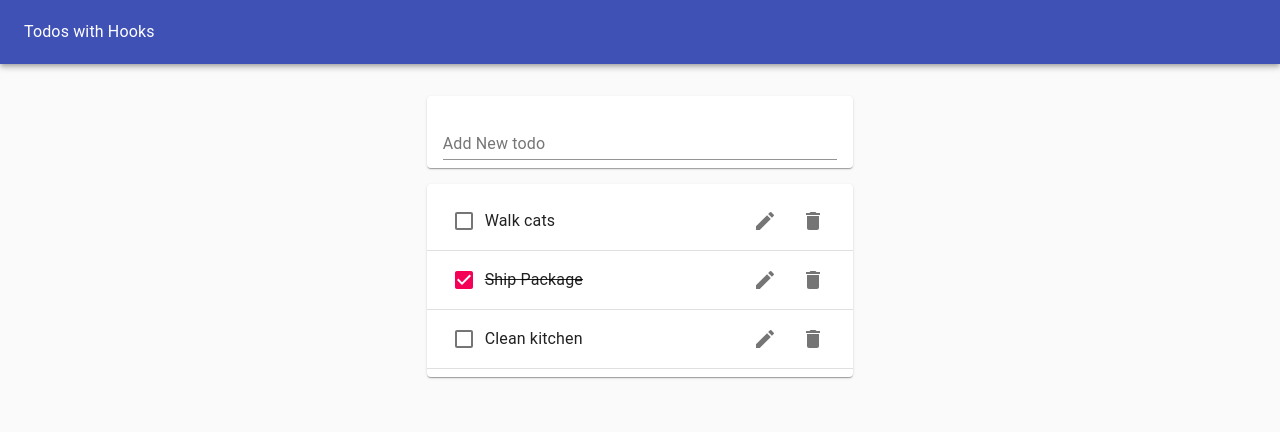
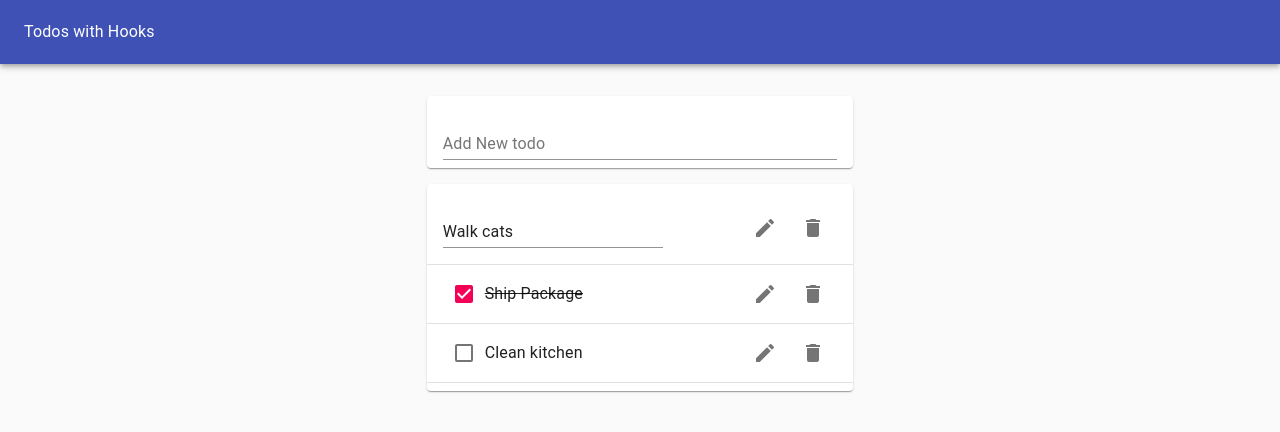
Before and after one commit to spencerhaugh/Todo-App-Hooks, a React (Create React App) app: page / in a window 1280 px wide. Both pictures are taken after a click on the button 765 px from the left and 221 px from the top of the page. Shown: the top 432 px of the page. Built offline with nearby package versions, Linux system fonts and the light colour scheme.

Commit message:
Add edit todo item form and functionality

```diff
--- a/src/components/Todo.js
+++ b/src/components/Todo.js
@@ -1,4 +1,6 @@
 import React from 'react';
+import UpdateItemForm from './UpdateItemForm';
+import useToggleState from '../hooks/useToggleState';
 import ListItem from '@material-ui/core/ListItem';
 import ListItemText from '@material-ui/core/ListItemText';
 import Checkbox from '@material-ui/core/Checkbox';
@@ -7,13 +9,26 @@ import IconButton from '@material-ui/core/IconButton';
 import DeleteIcon from '@material-ui/icons/Delete';
 import EditIcon from '@material-ui/icons/Edit';
 
-export default function Todo({ task, completed, id, removeTodo, toggleComplete }) {
+export default function Todo({ task, completed, id, removeTodo, toggleComplete, updateTodo }) {
+    const [editing, toggleEditing] = useToggleState(false);
     return (
         <ListItem>
-            <Checkbox tabIndex={-1} checked={completed} onChange={() => toggleComplete(id)} />
-            <ListItemText style={{ textDecoration: completed ? "line-through" : "none" }}>{task}</ListItemText>
+            {
+                editing ?
+                    <UpdateItemForm
+                        task={task}
+                        updateTodo={updateTodo}
+                        id={id}
+                        toggleEditing={toggleEditing}
+                    />
+                    :
+                    <>
+                        <Checkbox tabIndex={-1} checked={completed} onChange={() => toggleComplete(id)} />
+                        <ListItemText style={{ textDecoration: completed ? "line-through" : "none" }}>{task}</ListItemText>
+                    </>
+            }
             <ListItemSecondaryAction>
-                <IconButton aria-label='Edit' >
+                <IconButton aria-label='Edit' onClick={() => toggleEditing(!editing)}>
                     <EditIcon />
                 </IconButton>
                 <IconButton aria-label='Delete' onClick={() => removeTodo(id)}>
--- a/src/components/TodoApp.js
+++ b/src/components/TodoApp.js
@@ -5,7 +5,7 @@ import Paper from '@material-ui/core/Paper';
 import AppBar from '@material-ui/core/AppBar';
 import Toolbar from '@material-ui/core/Toolbar';
 import Grid from '@material-ui/core/Grid';
-import { Typography, unstable_createMuiStrictModeTheme } from '@material-ui/core';
+import { Typography } from '@material-ui/core';
 import uuid from 'uuid/v4';
 
 function TodoApp() {
@@ -28,6 +28,12 @@ function TodoApp() {
         );
         setTodos(updatedTodos);
     };
+    const updateTodo = (todoId, newTask) => {
+        const updatedTodos = todos.map(todo =>
+            todo.id === todoId ? { ...todo, task: newTask } : todo
+        );
+        setTodos(updatedTodos);
+    };
     return (
         <Paper style={{
             padding: 0,
@@ -45,7 +51,12 @@ function TodoApp() {
             <Grid container justify='center' style={{ marginTop: '1rem' }}>
                 <Grid item xs={11} md={8} lg={4}>
                     <TodoForm addTodo={addTodo} />
-                    <TodoList todos={todos} removeTodo={removeTodo} toggleComplete={toggleComplete} />
+                    <TodoList
+                        todos={todos}
+                        removeTodo={removeTodo}
+                        toggleComplete={toggleComplete}
+                        updateTodo={updateTodo}
+                    />
                 </Grid>
             </Grid>
         </Paper>
--- a/src/components/TodoList.js
+++ b/src/components/TodoList.js
@@ -6,7 +6,7 @@ import List from '@material-ui/core/List';
 import Divider from '@material-ui/core/Divider';
 
 
-function TodoList({ todos, removeTodo, toggleComplete }) {
+function TodoList({ todos, removeTodo, toggleComplete, updateTodo }) {
     return (
         <Paper>
             <List>
@@ -19,6 +19,7 @@ function TodoList({ todos, removeTodo, toggleComplete }) {
                             completed={todo.completed}
                             removeTodo={removeTodo}
                             toggleComplete={toggleComplete}
+                            updateTodo={updateTodo}
                         />
                         <Divider />
                     </>
--- /dev/null
+++ b/src/components/UpdateItemForm.js
@@ -0,0 +1,21 @@
+import React from 'react';
+import TextField from '@material-ui/core/TextField';
+import useInputState from '../hooks/useInputState';
+
+export default function UpdateItemForm({ task, id, updateTodo, toggleEditing }) {
+    const [value, handleChange, reset] = useInputState(task);
+    return (
+        <form onSubmit={e => {
+            e.preventDefault();
+            updateTodo(id, value);
+            reset();
+            toggleEditing();
+        }}>
+            <TextField
+                value={value}
+                margin='normal'
+                onChange={handleChange}
+                style={{ width: "100%" }} />
+        </form>
+    )
+}
--- /dev/null
+++ b/src/hooks/useToggleState.js
@@ -0,0 +1,11 @@
+import { useState } from 'react';
+
+function useToggle(initialVal = false) {
+    const [toggleVal, setToggleVal] = useState(initialVal);
+    const toggle = () => {
+        setToggleVal(!toggleVal);
+    }
+    return [toggleVal, toggle];
+}
+
+export default useToggle;
```
